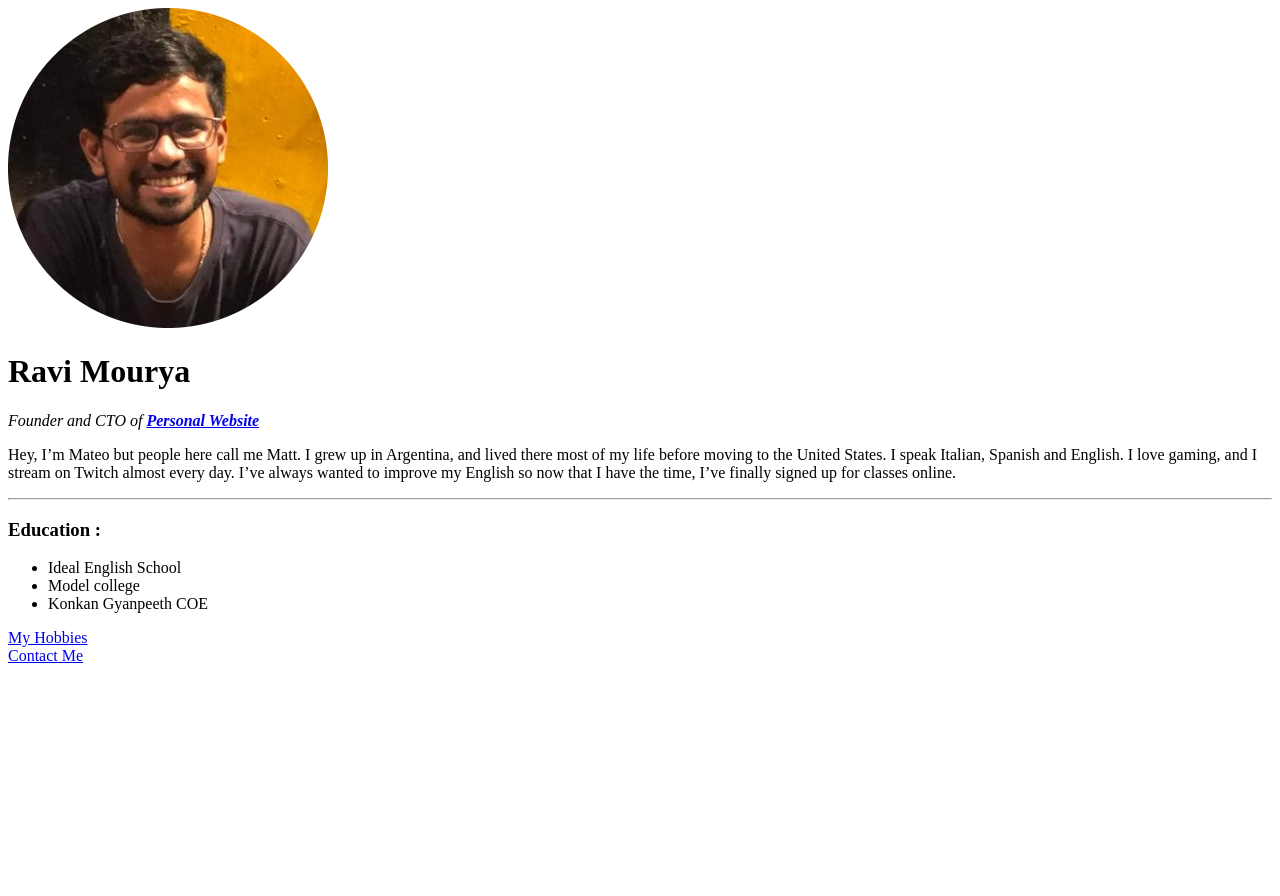
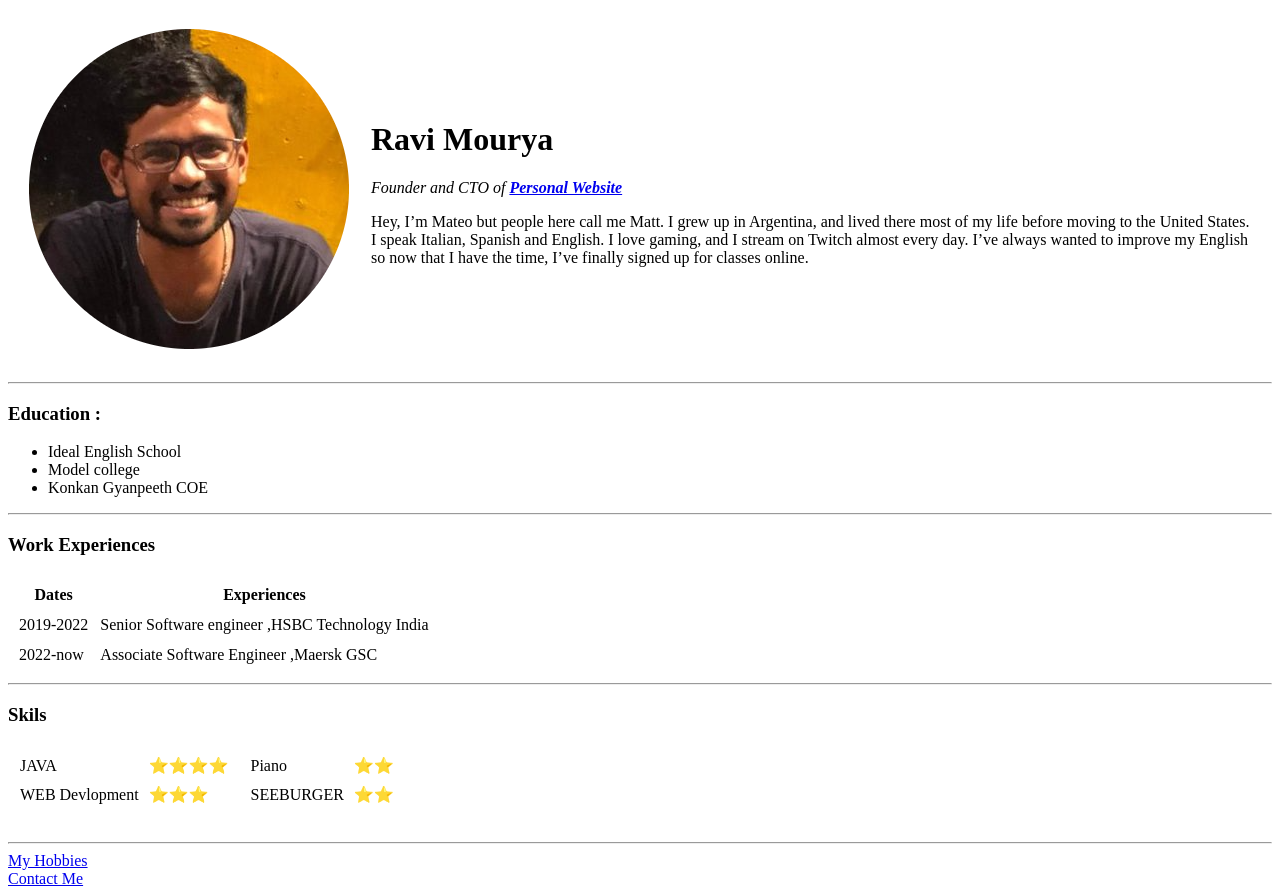
Before and after one commit to raviii9/Section1, a plain HTML site: page index.html in a window 1280 px wide. Before the commit the page ends 800 px from the top, so only its background shows below. Drawn offline with Linux system fonts and the light colour scheme.

Commit message:
completed section 3

```diff
--- a/index.html
+++ b/index.html
@@ -5,10 +5,14 @@
     <title>My Personal Website</title>
   </head>
   <body>
-    <img src="img/myimg.png" alt="Ravi Mourya Photo">
-    <h1>Ravi Mourya</h1>
-    <p><em>Founder and CTO of <strong><a href="file:///C:/Ravi/WebDev/Workspace/Section1/index.html">Personal Website</a></strong></em></p>
-    <p>Hey, I’m Mateo but people here call me Matt. I grew up in Argentina, and lived there most of my life before moving to the United States. I speak Italian, Spanish and English. I love gaming, and I stream on Twitch almost every day. I’ve always wanted to improve my English so now that I have the time, I’ve finally signed up for classes online.</p>
+    <table cellspacing="20">
+      <tr>
+        <td><img src="img/myimg.png" alt="Ravi Mourya Photo"></td>
+        <td><h1>Ravi Mourya</h1>
+        <p><em>Founder and CTO of <strong><a href="file:///C:/Ravi/WebDev/Workspace/Section1/index.html">Personal Website</a></strong></em></p>
+        <p>Hey, I’m Mateo but people here call me Matt. I grew up in Argentina, and lived there most of my life before moving to the United States. I speak Italian, Spanish and English. I love gaming, and I stream on Twitch almost every day. I’ve always wanted to improve my English so now that I have the time, I’ve finally signed up for classes online.</p></td>
+      </tr>
+    </table>
     <hr>
     <h3>Education :</h3>
     <ul>
@@ -16,6 +20,53 @@
         <li>Model college</li>
         <li>Konkan Gyanpeeth COE</li>
     </ul>
+    <hr>
+    <h3>Work Experiences</h3>
+    <table cellspacing="10">
+      <thead>
+        <tr>
+          <th>Dates</th>
+          <th>Experiences</th>
+        </tr>
+      </thead>
+      <tbody>
+        <tr>
+          <td>2019-2022</td>
+          <td>Senior Software engineer ,HSBC Technology India</td>
+        </tr>
+        <tr>
+          <td>2022-now</td>
+          <td>Associate Software Engineer ,Maersk GSC</td>
+        </tr>
+      </tbody>
+    </table>
+    <hr>
+    <h3>Skils</h3>
+    <table>
+      <tr>
+        <td>
+          <table cellspacing="8">
+            <tr>
+              <td>JAVA</td>
+              <td>⭐⭐⭐⭐</td>
+            </tr><tr>
+              <td>WEB Devlopment</td>
+              <td>⭐⭐⭐</td>
+            </tr>
+          </table>
+        </td>
+        <td>
+          <table cellspacing="8">
+            <tr>
+              <td>Piano</td>
+              <td>⭐⭐</td> </tr> <tr>
+              <td>SEEBURGER</td>
+              <td>⭐⭐</td>
+            </tr>
+          </table>
+        </td>
+      </tr>
+    </table> <br> <hr>
     <a href="hobbies.html">My Hobbies</a> <br>
     <a href="contacts.html">Contact Me</a> <br>
   </body>
```
Also changed, not shown: contacts.html (+5 -0 lines).
